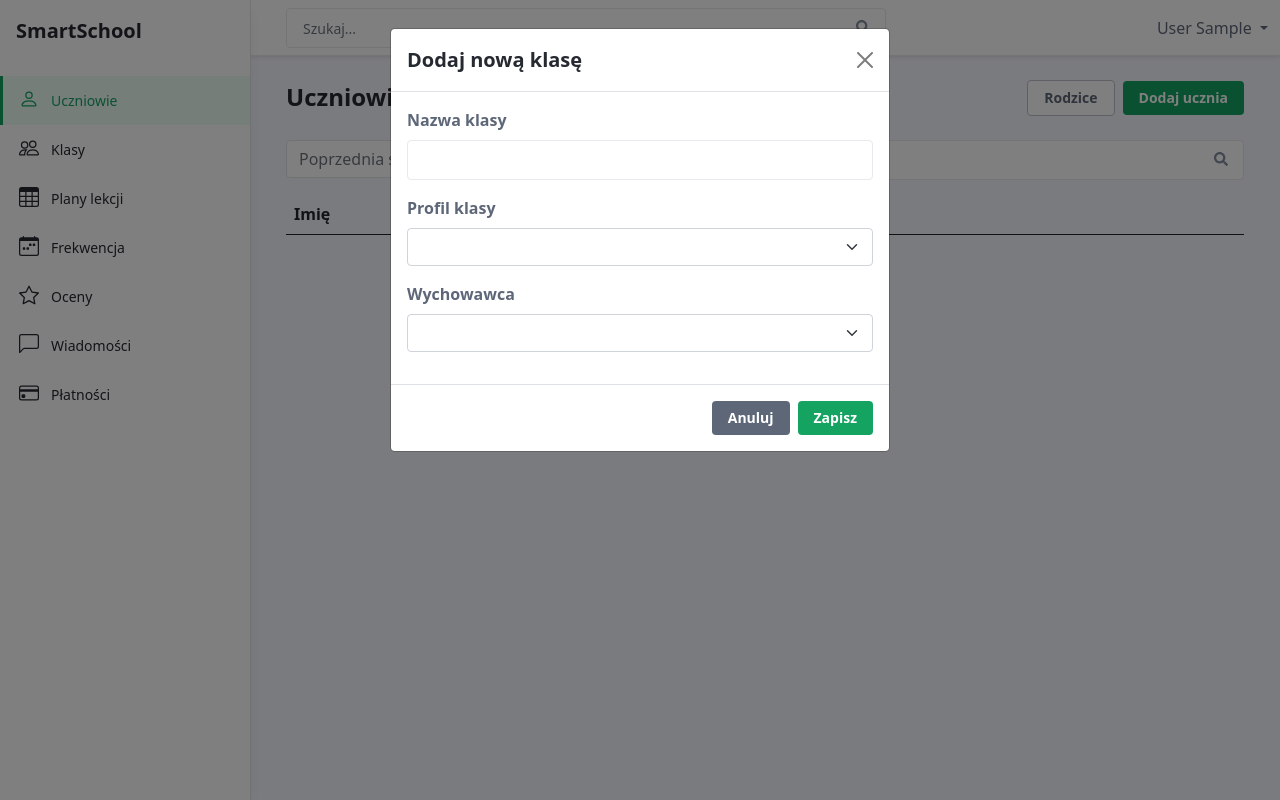
After one commit to salakonrad/smart-school, a Django app: page /students in a window 1280 px wide, after a click on "Dodaj ucznia". The commit adds this page. Run offline with Django 3.2, Linux system fonts and the light colour scheme; the visitor is signed in with stand-in values (Sample User, id 1); data comes from the database, SQL or seed files in the repository; lists and menus that the app fills with data are empty; some libraries are stand-ins or nearby versions.

Commit message:
feat(student): paginated list of students

```diff
--- a/smartschool/school/templates/base.html
+++ b/smartschool/school/templates/base.html
@@ -92,7 +92,7 @@
 
 						{% if perms.school.view_student %}
 						<li class="nav-item">
-							<a class="nav-link active" href="index.html">
+							<a class="nav-link active" href="{% url 'student_list' %}">
 								<span class="nav-icon">
 									<svg xmlns="http://www.w3.org/2000/svg" width="1em" height="1em" fill="currentColor" class="bi bi-person" viewBox="0 0 16 16">
 										<path d="M8 8a3 3 0 1 0 0-6 3 3 0 0 0 0 6zm2-3a2 2 0 1 1-4 0 2 2 0 0 1 4 0zm4 8c0 1-1 1-1 1H3s-1 0-1-1 1-4 6-4 6 3 6 4zm-1-.004c-.001-.246-.154-.986-.832-1.664C11.516 10.68 10.289 10 8 10c-2.29 0-3.516.68-4.168 1.332-.678.678-.83 1.418-.832 1.664h10z"/>
--- /dev/null
+++ b/smartschool/school/templates/users/student_list.html
@@ -0,0 +1,228 @@
+{% extends '../base.html' %}
+
+{% block page_content %}
+<!-- Page header -->
+<div class="row g-3 mb-4 align-items-center justify-content-between">
+  <div class="col-auto">
+    <h1 class="app-page-title mb-0">Uczniowie</h1>
+  </div>
+  <div class="col-auto">
+    <div class="page-utilities">
+      <div class="row g-2 justify-content-start justify-content-md-end align-items-center">
+        {% if perms.school.view_parent %}
+        <div class="col-auto">
+          <a href="{% url 'class_profile_list' %}" class="btn app-btn-secondary">
+            Rodzice
+          </a>
+        </div>
+        {% endif %}
+        {% if perms.school.add_student %}
+        <div class="col-auto">
+          <button type="button" class="btn app-btn-primary" data-bs-toggle="modal" data-bs-target="#add_squad">
+            Dodaj ucznia
+          </button>
+        </div>
+        {% endif %}
+      </div>
+    </div>
+  </div>
+</div>
+
+<div class="row">
+
+  <nav aria-label="Students table navigation" class="col-md-5">
+    <ul class="pagination">
+      {% if data.paginator.has_prev %}
+        <li class="page-item"><a class="page-link" href="{% url 'student_list'%}?page={{ data.paginator.prev_page }}">Poprzednia strona</a></li>
+      {% else %}
+        <li class="page-item disabled"><a class="page-link" href="{% url 'student_list'%}?page={{ data.paginator.prev_page }}">Poprzednia strona</a></li>
+      {% endif %}
+      <li class="page-item disabled"><a class="page-link" href="#">{{ data.paginator.actual_page }}</a></li>
+      {% if data.paginator.has_next %}
+        <li class="page-item"><a class="page-link" href="{% url 'student_list'%}?page={{ data.paginator.next_page }}">Następna strona</a></li>
+      {% else %}
+        <li class="page-item disabled"><a class="page-link" href="{% url 'student_list'%}?page={{ data.paginator.next_page }}">Następna strona</a></li>
+      {% endif %}
+    </ul>
+  </nav>
+
+  <div class="app-search-box col-md-7">
+    <form action="{% url 'student_list' %}" method="GET" class="app-search-form">
+      <input type="text" placeholder="Szukaj..." name="search"
+        class="form-control search-input">
+      <button type="submit" class="btn search-btn btn-primary" value="Search"><i
+          class="fas fa-search"></i></button>
+    </form>
+  </div>
+
+</div>
+
+<!-- Classes table -->
+<table class="table">
+  <thead>
+    <tr>
+      <th scope="col">Imię</th>
+      <th scope="col">Nazwisko</th>
+      {% if perms.school.change_squad %}
+        <th scope="col"></th>
+      {% endif %}
+      {% if perms.school.delete_squad %}
+        <th scope="col"></th>
+      {% endif %}
+    </tr>
+  </thead>
+  <tbody>
+    {% for student in data.students %}
+      <tr>
+        <td>{{ student.first_name }}</td>
+        <td>{{ student.last_name }}</td>
+        {% if perms.school.change_squad %}
+          <td class="table-btn">
+            <button type="button" class="btn app-btn-primary" data-bs-toggle="modal" data-bs-target="#change_squad{{ class.squad }}">
+              Edytuj
+            </button>
+          </td>
+        {% endif %}
+        {% if perms.school.delete_squad %}
+          <td class="table-btn">
+            <button type="button" class="btn btn-danger" data-bs-toggle="modal" data-bs-target="#delete_squad{{ class.squad }}">
+              Usuń
+            </button>
+          </td>
+        {% endif %}
+      </tr>
+    {% endfor %}
+  </tbody>
+</table>
+
+<!-- Add new class Modal -->
+<div class="modal fade" id="add_squad" data-bs-backdrop="static" data-bs-keyboard="false" tabindex="-1" aria-labelledby="staticBackdropLabel" aria-hidden="true">
+  <div class="modal-dialog">
+    <div class="modal-content">
+      <div class="modal-header">
+        <h5 class="modal-title" id="staticBackdropLabel">Dodaj nową klasę</h5>
+        <button type="button" class="btn-close" data-bs-dismiss="modal" aria-label="Close"></button>
+      </div>
+      <form action="{% url 'class_add' %}" method="POST" class="settings-form">
+        {% csrf_token %}
+        <div class="modal-body">
+          <div class="app-card-settings">
+            <!-- Class name -->
+            <div class="mb-3">
+              <label for="add-squad-1" class="form-label">Nazwa klasy</label>
+              <input name="name" type="text" class="form-control" id="add-squad-1" value="" required>
+            </div>
+            <!-- Class profile -->
+            <div class="mb-3">
+              <label for="add-squad-2" class="form-label">Profil klasy</label>
+              <select name="profile" class="form-select" id="add-squad-2" aria-label="Wybór profilu klasy">
+                {% for profile in data.profiles %}
+                  <option value="{{ profile.class_profile }}">{{ profile.name }}</option>
+                {% endfor %}
+              </select>
+            </div>
+            <!-- Wychowawca -->
+            <div class="mb-3">
+              <label for="add-squad-3" class="form-label">Wychowawca</label>
+              <select name="supervisor" class="form-select" id="add-squad-3" aria-label="Wybór wychowawcy klasy">
+                {% for teacher in data.teachers %}
+                  <option value="{{ teacher.id }}">{{ teacher.last_name }} {{ teacher.first_name }}</option>
+                {% endfor %}
+              </select>
+            </div>
+          </div>
+        </div>
+        <div class="modal-footer">
+          <button type="button" class="btn btn-secondary" data-bs-dismiss="modal">Anuluj</button>
+          <input type="submit" class="btn btn-primary" value="Zapisz">
+        </div>
+      </form>
+    </div>
+  </div>
+</div>
+
+<!-- Modals for every class -->
+{% for class in data.classes %}
+  <!-- Delete class modal -->
+  <div class="modal fade" id="delete_squad{{ class.squad }}" tabindex="-1" aria-labelledby="staticBackdropLabel" aria-hidden="true">
+    <div class="modal-dialog">
+      <div class="modal-content">
+        <div class="modal-header">
+          <h5 class="modal-title" id="staticBackdropLabel">Usuń klasę</h5>
+          <button type="button" class="btn-close" data-bs-dismiss="modal" aria-label="Close"></button>
+        </div>
+        <form action="{% url 'class_delete' %}" method="POST" class="settings-form">
+          {% csrf_token %}
+          <div class="modal-body">
+            <input type="hidden" name="class_id" value="{{ class.squad }}"/>
+            <p>Czy na pewno chcesz usunąć tę klasę?</p>
+            <p><strong>Nazwa: </strong> {{ class.name }}</p>
+            <p><strong>Profil: </strong> {{ class.profile }}</p>
+            <p><strong>Wychowawca: </strong> {{ class.supervisor }}</p>
+            <p>Utworzona <strong>{{ class.created }}</strong> przez użytkownika <strong>{{ class.supervisor }}</strong></p>
+          </div>
+          <div class="modal-footer">
+            <button type="button" class="btn btn-secondary" data-bs-dismiss="modal">Anuluj</button>
+            <input type="submit" class="btn btn-danger" value="Usuń">
+          </div>
+        </form>
+      </div>
+    </div>
+  </div>
+
+  <!-- Edit class modal -->
+  <div class="modal fade" id="change_squad{{ class.squad }}" data-bs-backdrop="static" data-bs-keyboard="false" tabindex="-1" aria-labelledby="staticBackdropLabel" aria-hidden="true">
+    <div class="modal-dialog">
+      <div class="modal-content">
+        <div class="modal-header">
+          <h5 class="modal-title" id="staticBackdropLabel">Edytuj klasę</h5>
+          <button type="button" class="btn-close" data-bs-dismiss="modal" aria-label="Close"></button>
+        </div>
+        <form action="{% url 'class_change' %}" method="POST" class="settings-form">
+          {% csrf_token %}
+          <div class="modal-body">
+            <div class="app-card-settings">
+              <input type="hidden" name="class_id" value="{{ class.squad }}"/>
+              <!-- Class name -->
+              <div class="mb-3">
+                <label for="change-squad-1" class="form-label">Nazwa klasy</label>
+                <input name="name" type="text" class="form-control" id="change-squad-1" value="{{ class.name }}" required>
+              </div>
+              <!-- Class profile -->
+              <div class="mb-3">
+                <label for="change-squad-2" class="form-label">Profil klasy</label>
+                <select name="profile" class="form-select" id="change-squad-2" aria-label="Wybór profilu klasy">
+                  {% for profile in data.profiles %}
+                    {% if profile.class_profile == class.profile.class_profile %}
+                      <option value="{{ profile.class_profile }}" selected>{{ profile.name }}</option>
+                    {% else %}
+                      <option value="{{ profile.class_profile }}">{{ profile.name }}</option>
+                    {% endif %}
+                  {% endfor %}
+                </select>
+              </div>
+              <!-- Wychowawca -->
+              <div class="mb-3">
+                <label for="change-squad-3" class="form-label">Wychowawca</label>
+                <select name="supervisor" class="form-select" id="change-squad-3" aria-label="Wybór wychowawcy klasy">
+                  {% for teacher in data.teachers %}
+                    {% if teacher.id == class.supervisor.id %}
+                      <option value="{{ teacher.id }}" selected>{{ teacher.last_name }} {{ teacher.first_name }}</option>
+                    {% else %}
+                      <option value="{{ teacher.id }}">{{ teacher.last_name }} {{ teacher.first_name }}</option>
+                    {% endif %}
+                  {% endfor %}
+                </select>
+              </div>
+            </div>
+          </div>
+          <div class="modal-footer">
+            <button type="button" class="btn btn-secondary" data-bs-dismiss="modal">Anuluj</button>
+            <input type="submit" class="btn btn-primary" value="Zapisz">
+          </div>
+        </form>
+      </div>
+    </div>
+  </div>
+{% endfor %}
+{% endblock %}
--- a/smartschool/school/urls.py
+++ b/smartschool/school/urls.py
@@ -14,6 +14,8 @@ urlpatterns = [
     path('class_profile/add', views.class_profile_add, name="class_profile_add"),
     path('class_profile/delete', views.class_profile_delete, name="class_profile_delete"),
     path('class_profile/change', views.class_profile_change, name="class_profile_change"),
+    # Students
+    path('students', views.student_list_view, name="student_list"),
     # Authorization
     path('accounts/login/', views.login_view, name="login"),
     path('accounts/logout/', views.logout_view, name="logout")
--- a/smartschool/school/views.py
+++ b/smartschool/school/views.py
@@ -2,9 +2,10 @@ from django.contrib.auth import authenticate, login, logout
 from django.contrib.auth.decorators import login_required, permission_required
 from django.http.response import HttpResponse, HttpResponseRedirect
 from django.shortcuts import render
+from django.core.paginator import Paginator
 
 from .forms import *
-from .models import Squad, ClassProfile
+from .models import Squad, ClassProfile, Student
 
 
 # /
@@ -178,3 +179,34 @@ def class_profile_change(request, error_message=None):
             return class_list_view(request, form.errors)
     else:
         return class_list_view(request)
+
+
+# /students
+@login_required
+@permission_required('school.view_student', raise_exception=True)
+def student_list_view(request):
+    # Search
+    if request.GET.get('search'):
+        students_list = Student.find(request.GET.get('search'))
+    else:
+        students_list = Student.get_all()
+
+    # Paginator
+    paginator = Paginator(students_list, 10)
+    page_number = request.GET.get('page') if request.GET.get('page') else 1
+    students_page = paginator.get_page(page_number)
+    paginator = {
+        'actual_page': page_number,
+        'has_next': students_page.has_next(),
+        'has_prev': students_page.has_previous()
+    }
+    if paginator['has_next']:
+        paginator['next_page'] = students_page.next_page_number()
+    if paginator['has_prev']:
+        paginator['prev_page'] = students_page.previous_page_number()
+
+    data = {
+        'students': students_page,
+        'paginator': paginator
+    }
+    return render(request, 'users/student_list.html', {'data': data})
```
Also changed, not shown: smartschool/school/models.py (+11 -0 lines).
